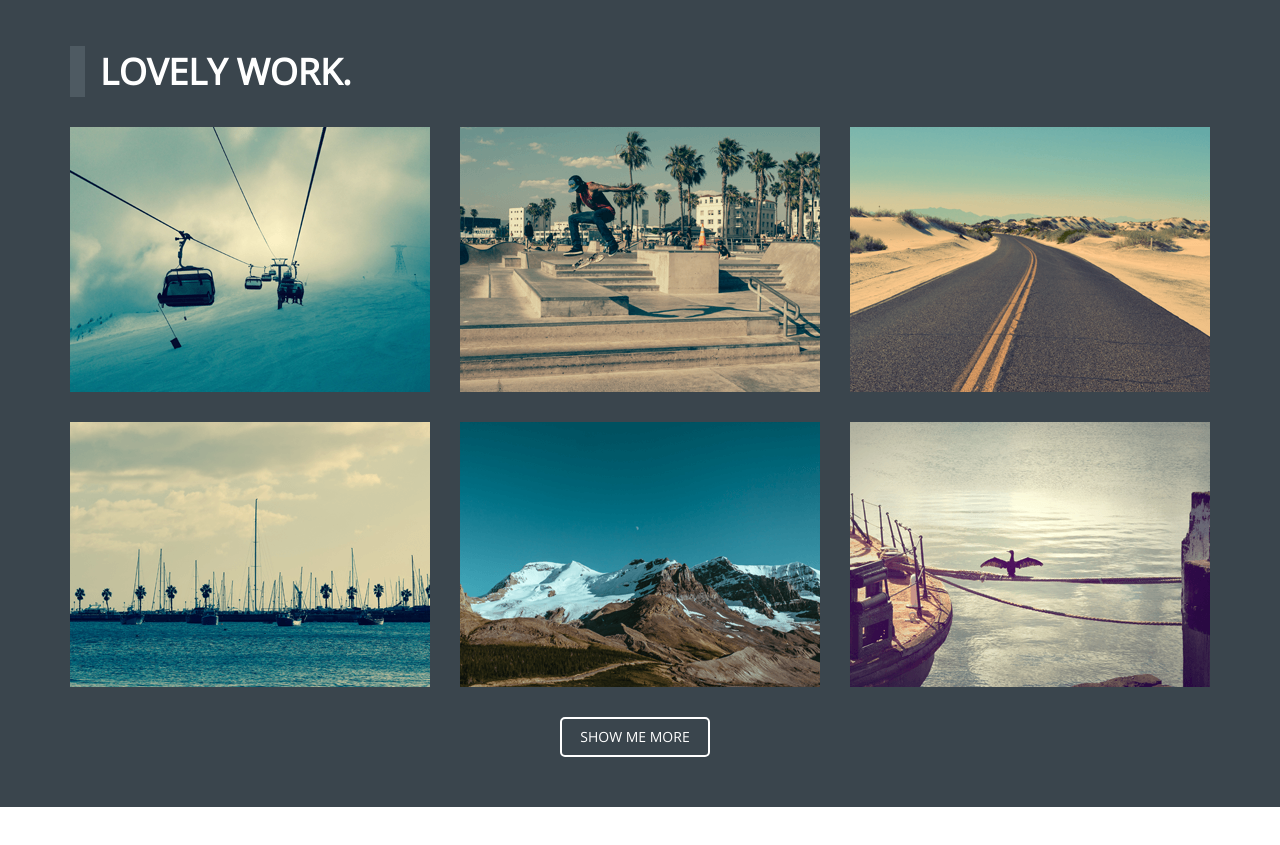
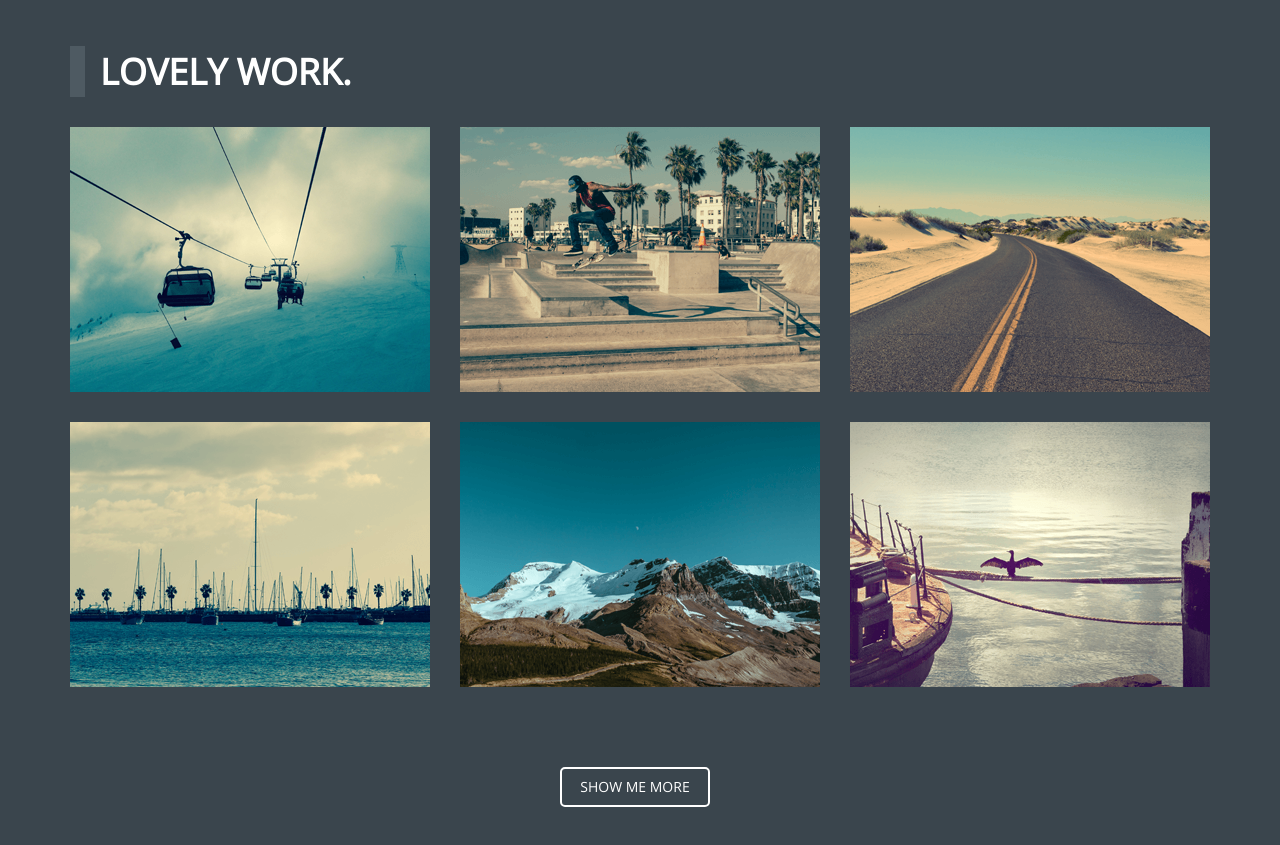
Before and after one commit to bcechmann/ToroTask, a website: page index.html in a window 1280 px wide. Shown: the part 1420-2265 px from the top of the page. Before the commit the page ends 2227 px from the top, so only its background shows below. Drawn offline with nearby package versions, Linux system fonts and the light colour scheme.

Commit message:
Work&btn

```diff
--- a/index.html
+++ b/index.html
@@ -182,7 +182,6 @@
         <div class="container">
             <h2 class="work-section_title">Lovely work.</h2>
             <div class="row">
-                <div class="work-section_gallery">
                 <div class="col-md-4">
                     <div class="pic-box">
                         <div class="gallery-pic_layer">
@@ -249,10 +248,9 @@
                         </div>
                     </div>
                 </div>
+            </div>
             <div class="work-section_button">
                 <button class="button btn-show-more">Show me more</button>
-                    </div>
-                </div>
             </div>
         </div>
     </section>
--- a/sass/style.scss
+++ b/sass/style.scss
@@ -149,7 +149,6 @@ body {
         text-transform: uppercase;
         font-size: 36px;
     }
-    .work-section_gallery {
     .pic-box {
         cursor: pointer;
         display: flex;
@@ -198,9 +197,9 @@ body {
 }
 .work-section_button {
     text-align: center;
+    margin-top: 50px;
     .btn-show-more {
         color: white;
         width: 150px;
     }
 }
-}
```
Also changed, not shown: css/style.css, 1 other file. Lines whose indentation alone changed are shown as unchanged.
